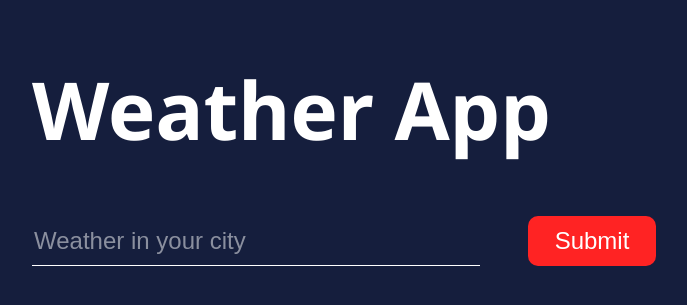
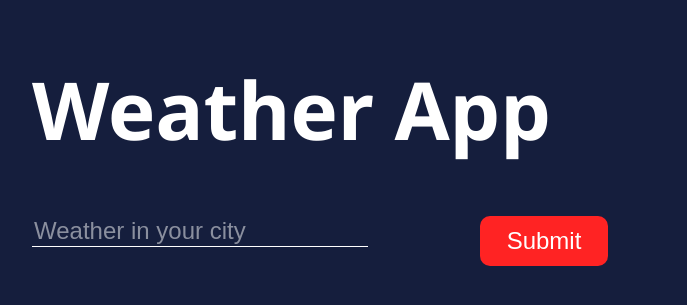
Before and after one commit to Jonathan-Challenger/Web-Dev, a PHP site: page /weather.html in a window 1280 px wide. Shown: the top 305 px of the page, without its empty margins (288-975 px from the left). Run offline with PHP 8.4, Linux system fonts and the light colour scheme.

Commit message:
add and style div to contain input and autocomplete

```diff
--- a/SmallerProjects/WeatherApp/weather.css
+++ b/SmallerProjects/WeatherApp/weather.css
@@ -33,10 +33,14 @@ h1 {
     height: 50px;
 }
 
+.input-box {
+    width: 70%;
+}
+
 input#input-text {
     border: none;
     border-bottom: 1px solid white;
-    width: 70%;
+    width: 75%;
     margin-right: 3rem;
     background-color:inherit;
     font-size: 1.5rem;
--- a/SmallerProjects/WeatherApp/weather.html
+++ b/SmallerProjects/WeatherApp/weather.html
@@ -12,7 +12,10 @@
         <h1>Weather App</h1>
     </div>
     <div class="form">
-        <input type="text" id="input-text" placeholder="Weather in your city">
+        <div class="input-box">
+            <input type="text" id="input-text" placeholder="Weather in your city">
+            <div class="autofill"></div>
+        </div>
         <button id="add-button" type="button">Submit</button>
     </div>
     <ul class="container">
```
